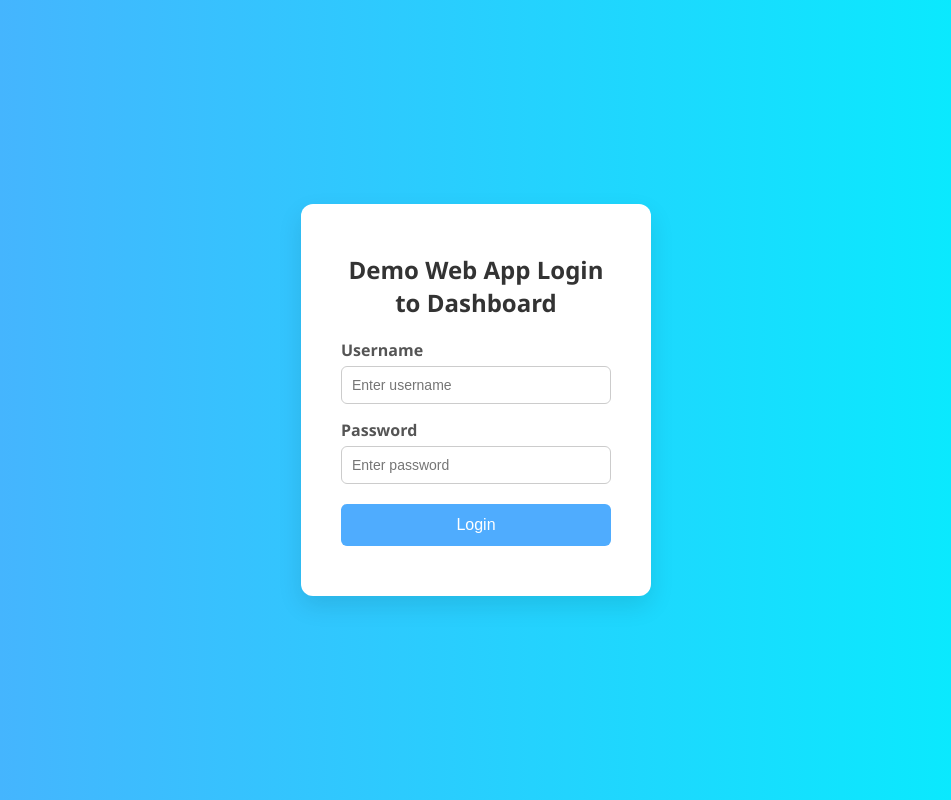
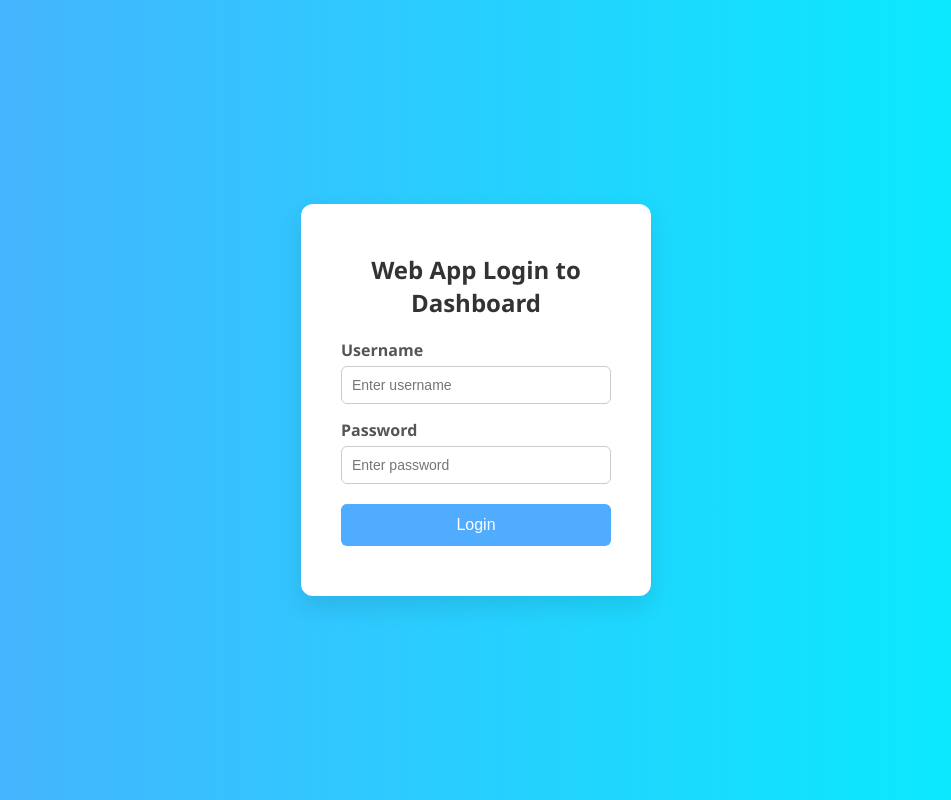
Before and after one commit to dikako/demo-web-for-automation-test, a website: page index.html in a window 1280 px wide. Shown: the whole page, without its empty margins (164-1115 px from the left). Drawn offline with Linux system fonts and the light colour scheme.

Commit message:
fix: Fix type login page

```diff
--- a/index.html
+++ b/index.html
@@ -160,7 +160,7 @@
   <!-- Login View -->
   <div class="centered-container" id="login-container">
     <div class="login-box">
-      <h2>Demo Web App Login to Dashboard</h2>
+      <h2>Web App Login to Dashboard</h2>
 
       <label for="username">Username</label>
       <input test-id="input-username" type="text" id="username" placeholder="Enter username" />
```
